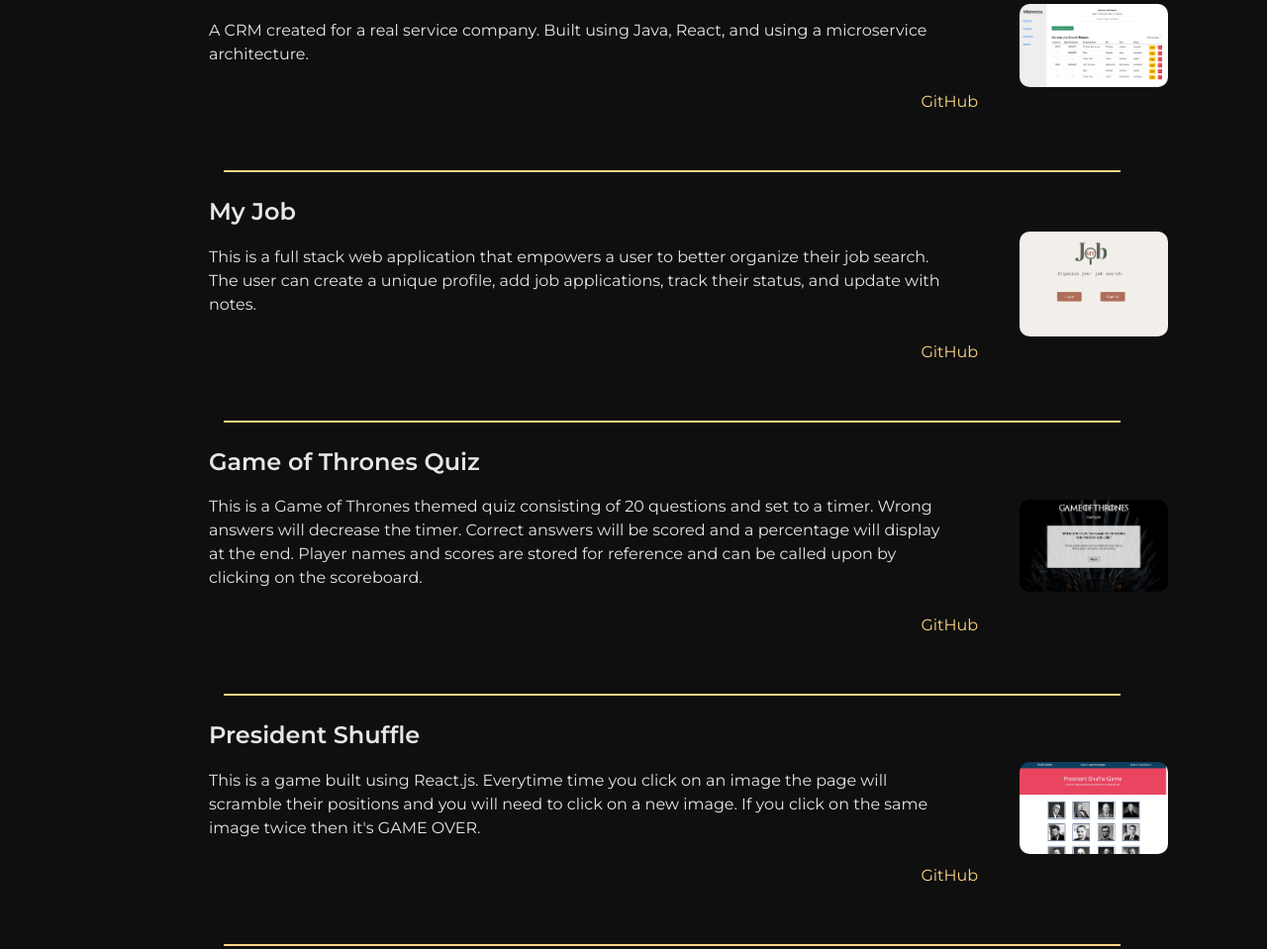
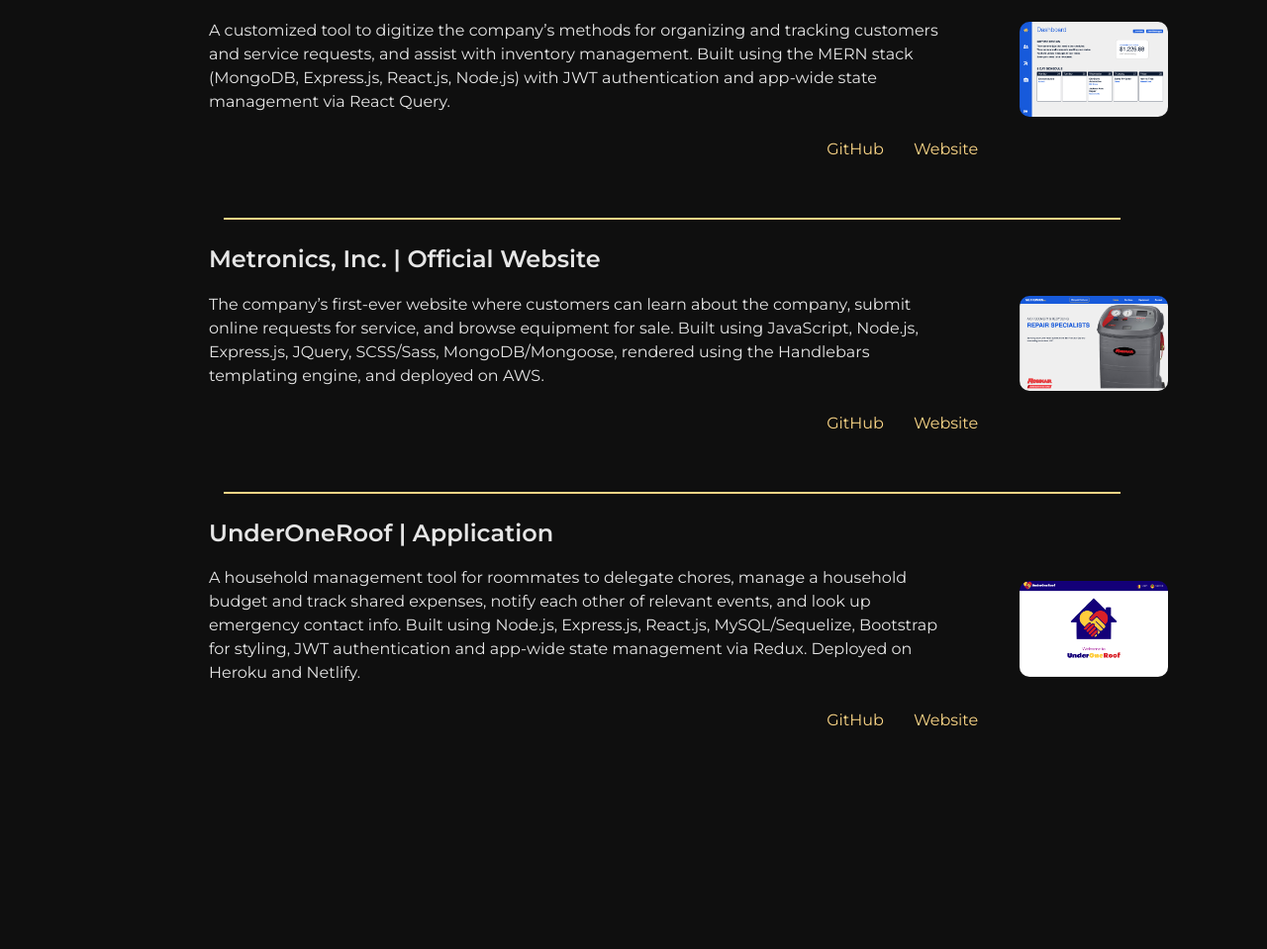
Before and after one commit to jordankelly12/my-website, a website: page public/work.html in a window 1280 px wide. Shown: the part 304-1263 px from the top of the page at 99% size. After the commit the page ends 1208 px from the top, so only its background shows below. Drawn offline with Linux system fonts and the light colour scheme.

Commit message:
update project list

```diff
--- a/public/js/work.js
+++ b/public/js/work.js
@@ -1,6 +1,8 @@
 // Skills Section
 // =======================================================
-const skillList = ['JavaScript', 'Java', 'Spring Boot Framework', 'MySQL', 'OOP', 'HTML5', 'CSS3', 'MERN Stack', 'MongoDB', 'Express.js', 'React.js', 'React Native', 'Node.js', 'JQuery', 'Git', 'Handlebars', 'REST APIs', 'Bootstrap', 'Sass', 'Responsive Design',];
+const skillList = ['JavaScript', 'Java', 'Spring Boot Framework', 'MySQL', 'OOP', 'HTML5', 'CSS3', 'MERN Stack',
+  'MongoDB', 'Express.js', 'React.js', 'React Native', 'Node.js', 'JQuery', 'Git', 'Handlebars', 'REST APIs',
+  'Bootstrap', 'Sass', 'Responsive Design',];
 const skillSection = document.getElementById('skills');
 
 for (let i = 0; i < skillList.length; i++) {
@@ -15,61 +17,36 @@ for (let i = 0; i < skillList.length; i++) {
 // =======================================================
 const projects = [
   {
+    id: 0,
+    title: "Metronics, Inc. | CRM Application",
+    description: "A customized tool to digitize the company’s methods for organizing and tracking customers and service " +
+        "requests, and assist with inventory management. Built using the MERN stack (MongoDB, Express.js, React.js, Node.js) " +
+        "with JWT authentication and app-wide state management via React Query.",
+    image: "img/metronics_webapp.png",
+    github: "https://github.com/profjjk/metronics-crm-webapp",
+    website: "https://metronics-webapp.netlify.app/"
+  },
+  {
     id: 1,
-    title: "Metronics, Inc.",
-    description: "A CRM created for a real service company. Built using Java, React, and using a microservice architecture.",
-    image: "img/metronics.png",
-    github: "https://github.com/profjjk/metronics-microservice-build",
-    website: "https://github.com/profjjk/metronics-microservice-build"
+    title: "Metronics, Inc. | Official Website",
+    description: "The company’s first-ever website where customers can learn about the company, submit online requests " +
+        "for service, and browse equipment for sale. Built using JavaScript, Node.js, Express.js, JQuery, SCSS/Sass, " +
+        "MongoDB/Mongoose, rendered using the Handlebars templating engine, and deployed on AWS.",
+    image: "img/metronics-website.png",
+    github: "https://github.com/profjjk/metronics-official-website",
+    website: "https://metronics-website.herokuapp.com/"
   },
   {
     id: 2,
-    title: "My Job",
-    description: "This is a full stack web application that empowers a user to better organize their job search. The user can create a unique profile, add job applications, track their status, and update with notes.",
-    image: "img/my-job.png",
-    github: "https://github.com/profjjk/my-job",
-    website: "https://ucb-my-job.herokuapp.com/"
+    title: "UnderOneRoof | Application",
+    description: "A household management tool for roommates to delegate chores, manage a household budget and track " +
+        "shared expenses, notify each other of relevant events, and look up emergency contact info. Built using Node.js, " +
+        "Express.js, React.js, MySQL/Sequelize, Bootstrap for styling, JWT authentication and app-wide state management " +
+        "via Redux. Deployed on Heroku and Netlify.",
+    image: "img/under_one_roof.png",
+    github: "https://github.com/profjjk/under-one-roof",
+    website: "https://under-one-roof.netlify.app/"
   },
-  {
-    id: 3,
-    title: "Game of Thrones Quiz",
-    description: "This is a Game of Thrones themed quiz consisting of 20 questions and set to a timer. Wrong answers will decrease the timer. Correct answers will be scored and a percentage will display at the end. Player names and scores are stored for reference and can be called upon by clicking on the scoreboard.",
-    image: "img/got-quiz.png",
-    github: "https://github.com/profjjk/game-of-thrones-quiz",
-    website: "https://game-of-thrones-quiz.herokuapp.com/"
-  },
-  {
-    id: 4,
-    title: "President Shuffle",
-    description: "This is a game built using React.js. Everytime time you click on an image the page will scramble their positions and you will need to click on a new image. If you click on the same image twice then it's GAME OVER.",
-    image: "img/shuffle.png",
-    github: "https://github.com/profjjk/president-shuffle",
-    website: "https://profjjk.github.io/president-shuffle/"
-  },
-  {
-    id: 5,
-    title: "Get Fit",
-    description: "This is a fitness and workout tracker that utilizes MongoDB and Mongoose.js to create a database of your workouts.",
-    image: "img/workout.png",
-    github: "https://github.com/profjjk/get-fit",
-    website: "https://jk-ucb-fitness-tracker.herokuapp.com/"
-  },
-  {
-    id: 6,
-    title: "Bookish",
-    description: "Bookish is a reading list application that allows you to keep a list of which books you have read, and it allows you to add new books that you want to read later.",
-    image: "img/bookish.png",
-    github: "https://github.com/profjjk/bookish",
-    website: "https://bookish-reading-list.herokuapp.com/"
-  },
-  {
-    id: 7,
-    title: "Weather Dashboard",
-    description: "This is a weather dashboard that queries the OpenWeather API to return weather data for the current day and provide a 5-day forecast based on the user's search for a city.",
-    image: "img/weather.png",
-    github: "https://github.com/profjjk/weather-dashboard",
-    website: "https://profjjk.github.io/weather-dashboard/"
-  }
 ]
 const projectSection = document.getElementById('projects');
 
@@ -80,7 +57,7 @@ for (let i = 0; i < projects.length; i++) {
   const linkDiv = document.createElement('div');
   const image = document.createElement('img');
 
-  // const websiteLink = document.createElement('a');
+  const websiteLink = document.createElement('a');
   const githubLink = document.createElement('a');
   const title = document.createElement('h2');
   const desc = document.createElement('p');
@@ -90,23 +67,23 @@ for (let i = 0; i < projects.length; i++) {
   row.classList.add('row');
   image.setAttribute('src', `${projects[i].image}`);
   image.setAttribute('alt', `${projects[i].title}`);
-  // websiteLink.setAttribute('href', `${projects[i].website}`);
-  // websiteLink.setAttribute('target', '_blank');
+  websiteLink.setAttribute('href', `${projects[i].website}`);
+  websiteLink.setAttribute('target', '_blank');
   githubLink.setAttribute('href', `${projects[i].github}`);
   githubLink.setAttribute('target', '_blank');
 
   // Create text nodes.
   let titleText = document.createTextNode(`${projects[i].title}`);
   let descText = document.createTextNode(`${projects[i].description}`);
-  // let webText = document.createTextNode('Website');
+  let webText = document.createTextNode('Website');
   let githubText = document.createTextNode('GitHub');
 
   // Assemble and append to section.
   title.appendChild(titleText);
   desc.appendChild(descText);
-  // websiteLink.appendChild(webText);
+  websiteLink.appendChild(webText);
   githubLink.appendChild(githubText);
-  // linkDiv.appendChild(websiteLink);
+  linkDiv.appendChild(websiteLink);
   linkDiv.appendChild(githubLink);
   mainDiv.appendChild(title);
   mainDiv.appendChild(desc);
```
Also changed, not shown: public/life.html (+1 -1 lines), public/img/metronics-website.png (added), public/img/metronics.png (deleted), public/img/metronics_webapp.png (added), public/img/under_one_roof.png (added), 2 other files.
